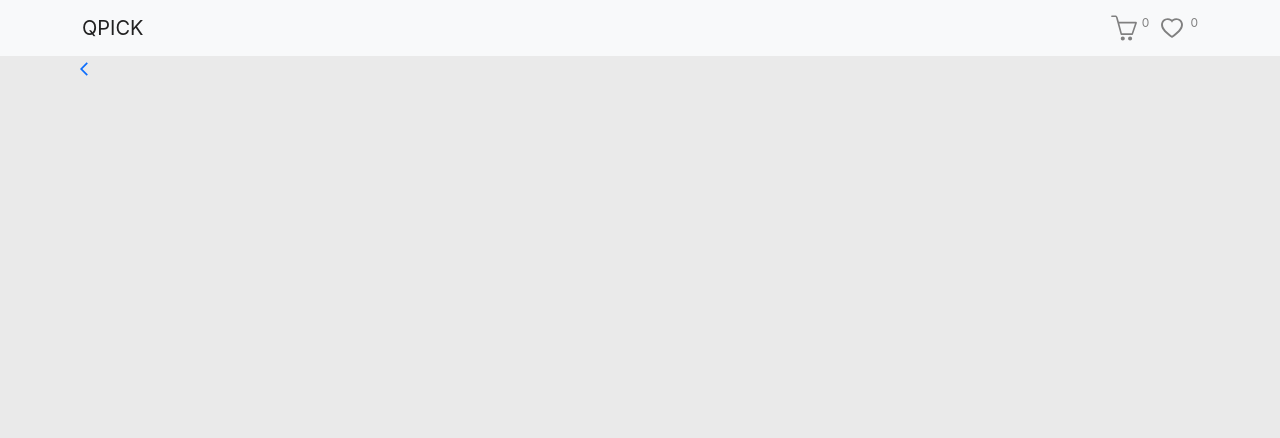
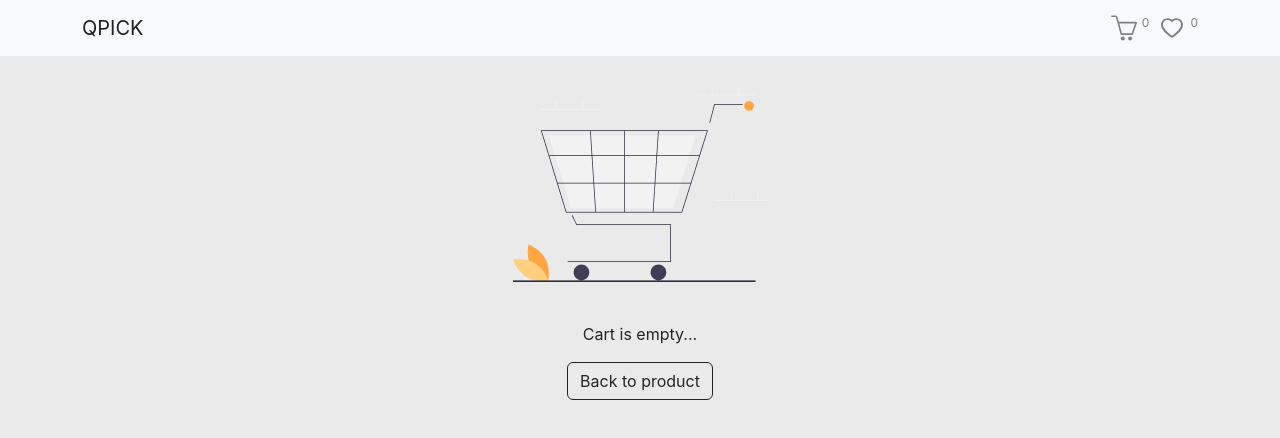
Before and after one commit to AnastasiiaHudymenko/phone-shop, a React (Create React App) app: page /phone-shop/basket in a window 1280 px wide. Shown: the top 438 px of the page. Built offline with nearby package versions, Linux system fonts and the light colour scheme.

Commit message:
fix basket

```diff
--- a/src/components/basketList/BasketList.jsx
+++ b/src/components/basketList/BasketList.jsx
@@ -1,9 +1,10 @@
 import { useSelector, useDispatch } from 'react-redux';
+import { Link } from 'react-router-dom';
 import { TiDeleteOutline } from 'react-icons/ti';
 import { ImStarEmpty } from 'react-icons/im';
 import { MdOutlineArrowBackIosNew } from 'react-icons/md';
 import { deleteBasketSlice, findIndexBasketProduct } from 'redux/favoriteSlice';
-import Spinner from 'react-bootstrap/Spinner';
+import { Spinner, Button } from 'react-bootstrap';
 import imgBg from 'images/Illustration.png';
 import {
   Container,
@@ -17,6 +18,7 @@ import {
   RatingWrapContent,
   SpinnerContainer,
   LinkStyled,
+  ContainerBtn,
 } from './BasketList.styled';
 
 export const BasketList = () => {
@@ -32,6 +34,18 @@ export const BasketList = () => {
     <SpinnerContainer>
       <Spinner variant="light" animation="grow" />
     </SpinnerContainer>
+  ) : basketProduct.length === 0 ? (
+    <Container>
+      <div>
+        <img src={imgBg} alt="" />
+      </div>
+      <ContainerBtn>
+        <p>Cart is empty...</p>
+        <Link to="/">
+          <Button variant="outline-dark">Back to product</Button>
+        </Link>
+      </ContainerBtn>
+    </Container>
   ) : (
     <Container>
       <LinkStyled to="/">
--- a/src/components/basketList/BasketList.styled.jsx
+++ b/src/components/basketList/BasketList.styled.jsx
@@ -6,14 +6,8 @@ export const Container = styled.div`
   display: flex;
   flex-direction: column;
   align-items: center;
-  gap: 20px;
+  gap: 40px;
   margin-top: 30px;
-
-  @media screen and (min-width: 400px) {
-    flex-direction: row;
-    flex-wrap: wrap;
-    justify-content: center;
-  }
 `;
 
 export const LinkStyled = styled(Link)`
@@ -87,3 +81,9 @@ export const SpinnerContainer = styled.div`
   justify-content: center;
   margin-top: 20px;
 `;
+
+export const ContainerBtn = styled.div`
+  display: flex;
+  flex-direction: column;
+  align-items: center;
+`;
```
